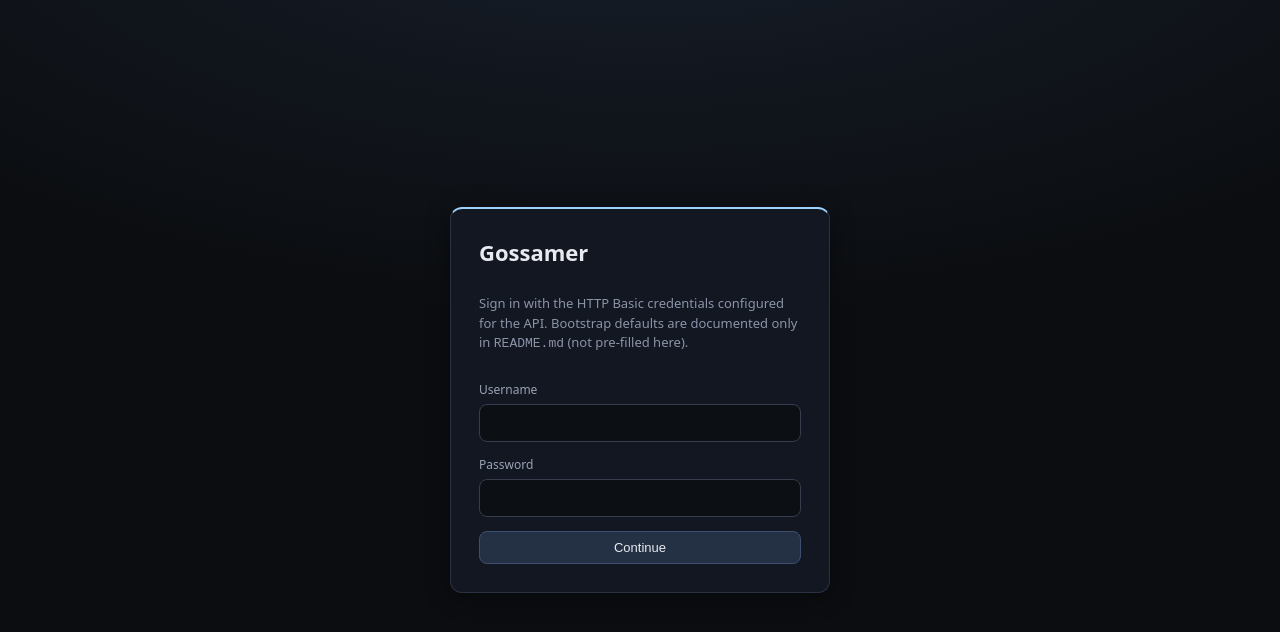
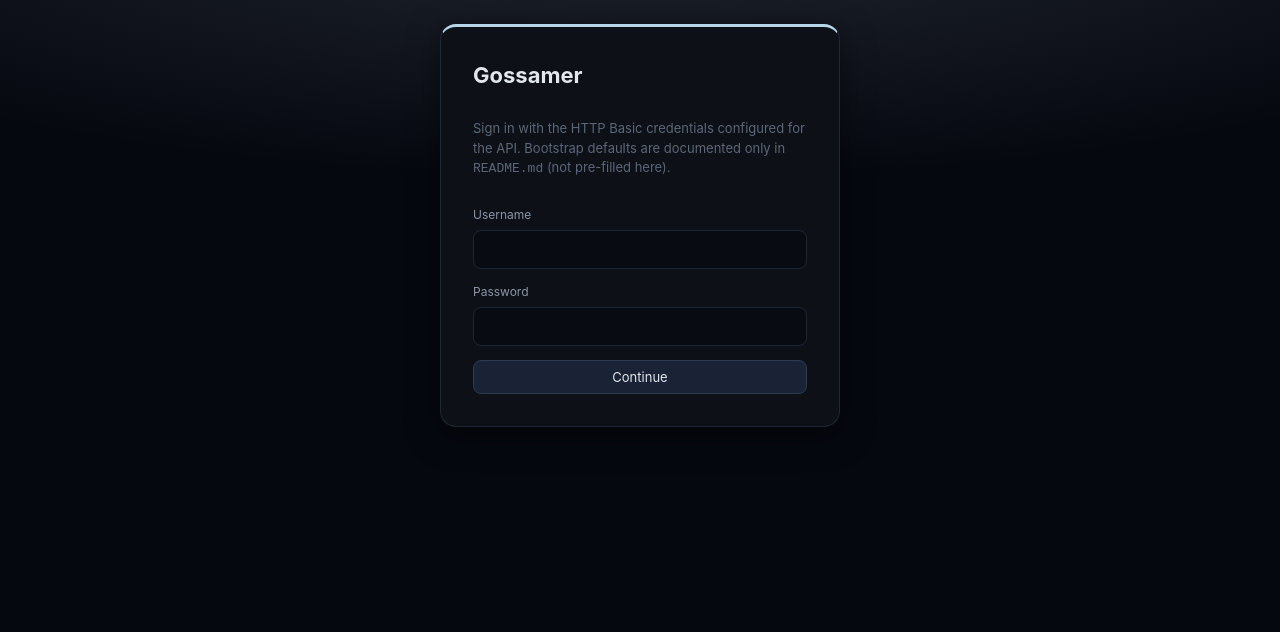
Before and after one commit to Moriz82/gossamer, a React (Vite) app in the folder frontend/: page / in a window 1280 px wide. Shown: the top 632 px of the page. Built offline with nearby package versions, Linux system fonts and the light colour scheme.

Commit message:
Overhaul CSS design system with Gossamer silk/web identity

```diff
--- a/frontend/src/styles.css
+++ b/frontend/src/styles.css
@@ -1,53 +1,92 @@
 :root {
-  --sp-1: 4px;  --sp-2: 8px;  --sp-3: 12px;
+  /* Spacing scale */
+  --sp-1: 4px; --sp-2: 8px; --sp-3: 12px;
   --sp-4: 16px; --sp-6: 24px; --sp-8: 32px; --sp-12: 48px;
 
-  --c-bg: #0b0d10;
-  --c-surface: #121722;
-  --c-surface2: #1a2030;
-  --c-border: #2a3142;
-  --c-border-h: #3d4f6f;
-  --c-text: #e8eaef;
-  --c-text-dim: #9aa3b5;
-  --c-text-muted: #8b94a7;
-  --c-accent: #9dd4ff;
-  --c-accent-d: #8ecfff;
-  --c-blue: #2a4a7a;
-  --c-blue-h: #355a94;
-  --c-blue-border: #4a74b8;
-  --c-danger: #4a2028;
-  --c-danger-h: #5c2832;
-  --c-danger-border: #8a3444;
-  --c-input-bg: #0c0f14;
-  --c-input-border: #353d4f;
-  --c-btn-bg: #243044;
-  --c-btn-border: #3d4f6f;
-  --c-btn-hover: #2c3a52;
+  /* Core darks - deeper, richer */
+  --c-bg: #060810;
+  --c-surface: #0d1117;
+  --c-surface2: #151b27;
+  --c-surface3: #1c2333;
 
-  --r-sm: 6px;  --r-md: 8px;  --r-lg: 12px;
+  /* Gossamer accent - silk/thread colors */
+  --c-silk: #b8d4e8;
+  --c-silk-dim: #7a9bb5;
+  --c-silk-glow: rgba(184, 212, 232, 0.15);
+  --c-thread: rgba(184, 212, 232, 0.08);
+
+  /* Keep backward compat aliases */
+  --c-accent: var(--c-silk);
+  --c-accent-d: var(--c-silk-dim);
+  --c-text: #e2e6ed;
+  --c-text-dim: #8b95a8;
+  --c-text-muted: #5c6678;
+
+  /* Borders */
+  --c-border: #1e2535;
+  --c-border-h: #2d3a4f;
+
+  /* Buttons */
+  --c-btn-bg: #1a2236;
+  --c-btn-border: #2d3a4f;
+  --c-btn-hover: #232e42;
+  --c-blue: #2563eb;
+  --c-blue-h: #3b82f6;
+  --c-blue-border: #60a5fa;
+
+  /* Danger */
+  --c-danger: #991b1b;
+  --c-danger-h: #b91c1c;
+  --c-danger-border: #dc2626;
+
+  /* Inputs */
+  --c-input-bg: #080b12;
+  --c-input-border: #1e2535;
+
+  /* Severity palette */
+  --c-crit: #ff4757;
+  --c-high: #ff6b6b;
+  --c-med: #ffa502;
+  --c-low: #7bed9f;
+  --c-info: #70a1ff;
+
+  /* Radii */
+  --r-sm: 6px; --r-md: 8px; --r-lg: 12px; --r-xl: 16px;
+
+  /* Transitions */
   --tr-fast: 150ms ease;
-  --sh-card: 0 1px 3px rgba(0,0,0,0.3), 0 0 0 1px var(--c-border);
+  --tr-med: 250ms ease;
+
+  /* Shadows */
+  --sh-card: 0 2px 8px rgba(0,0,0,0.4), 0 0 0 1px var(--c-border);
+  --sh-elevated: 0 8px 32px rgba(0,0,0,0.5);
+  --sh-glow: 0 0 12px 2px var(--c-silk-glow);
   --sh-toast: 0 8px 24px rgba(0,0,0,0.45);
 }
 
-* {
-  box-sizing: border-box;
+*, *::before, *::after { box-sizing: border-box; }
+
+html, body {
+  margin: 0;
+  padding: 0;
+  background: var(--c-bg);
+  color: var(--c-text);
+  font-family: 'Inter', -apple-system, BlinkMacSystemFont, 'Segoe UI', Roboto, sans-serif;
+  font-size: 13px;
+  line-height: 1.5;
+  -webkit-font-smoothing: antialiased;
 }
-html,
-body,
+
 #root {
   margin: 0;
   height: 100%;
-  font-family:
-    ui-sans-serif,
-    system-ui,
-    Segoe UI,
-    Roboto,
-    Helvetica,
-    Arial;
-  background: var(--c-bg);
-  color: var(--c-text);
 }
+
+/* Custom scrollbars */
+::-webkit-scrollbar { width: 6px; height: 6px; }
+::-webkit-scrollbar-track { background: transparent; }
+::-webkit-scrollbar-thumb { background: var(--c-border-h); border-radius: 3px; }
+::-webkit-scrollbar-thumb:hover { background: var(--c-silk-dim); }
 
 .app-shell {
   display: flex;
@@ -60,9 +99,10 @@
   display: flex;
   align-items: center;
   gap: 16px;
-  padding: 10px 16px;
-  background: linear-gradient(180deg, #141821 0%, #10141c 100%);
+  padding: 10px 20px;
+  background: linear-gradient(180deg, var(--c-surface2) 0%, var(--c-surface) 100%);
   border-bottom: 1px solid var(--c-border);
+  box-shadow: 0 1px 0 var(--c-thread);
   flex-shrink: 0;
 }
 
@@ -70,11 +110,15 @@
   display: flex;
   align-items: center;
   gap: 8px;
-  font-weight: 650;
-  letter-spacing: 0.06em;
+  font-weight: 700;
+  letter-spacing: 0.08em;
   text-transform: uppercase;
-  font-size: 13px;
-  color: var(--c-accent);
+  font-size: 14px;
+  color: var(--c-silk);
+  transition: all var(--tr-fast);
+}
+.brand:hover {
+  text-shadow: 0 0 12px var(--c-silk-glow);
 }
 .brand-logo {
   flex-shrink: 0;
@@ -104,19 +148,9 @@
 }
 
 .tab.active {
-  background: #1e2636;
+  background: var(--c-surface2);
   border-color: var(--c-border-h);
   color: var(--c-text);
-}
-
-button.ghost {
-  background: transparent;
-  border: 1px solid #3d4a5f;
-  color: var(--c-text-dim);
-}
-
-button.ghost:hover {
-  background: rgba(255, 255, 255, 0.05);
 }
 
 .main-area {
@@ -136,11 +170,13 @@
   align-items: flex-start;
   max-width: 640px;
   margin: 0 auto;
+  color: var(--c-text);
 }
 
 .error-boundary pre {
   white-space: pre-wrap;
   font-size: 13px;
+  color: var(--c-text-dim);
 }
 
 .settings-table-wrap {
@@ -152,22 +188,35 @@
 
 .settings-table {
   width: 100%;
-  border-collapse: collapse;
-  font-size: 13px;
+  border-collapse: separate;
+  border-spacing: 0;
 }
 
-.settings-table th,
+.settings-table th {
+  text-align: left;
+  padding: 8px 12px;
+  font-size: 11px;
+  text-transform: uppercase;
+  letter-spacing: 0.05em;
+  color: var(--c-text-muted);
+  background: var(--c-surface2);
+  border-bottom: 1px solid var(--c-border);
+  font-weight: 600;
+}
+
 .settings-table td {
   padding: 8px 12px;
-  text-align: left;
   border-bottom: 1px solid var(--c-border);
+  font-size: 13px;
   vertical-align: top;
 }
 
-.settings-table th {
-  background: var(--c-surface);
-  color: var(--c-text-dim);
-  font-weight: 600;
+.settings-table tr:hover td {
+  background: rgba(255,255,255,0.02);
+}
+
+.settings-table tr:nth-child(even) td {
+  background: rgba(0,0,0,0.15);
 }
 
 .settings-table tr:last-child td {
@@ -191,6 +240,7 @@
   font-size: 13px;
   z-index: 50;
   box-shadow: var(--sh-toast);
+  color: var(--c-text);
   animation: toast-in 200ms ease-out;
 }
 
@@ -201,22 +251,22 @@
   justify-content: center;
   padding: 24px;
   background:
-    radial-gradient(ellipse 80% 60% at 50% -20%, rgba(120, 170, 255, 0.12), transparent),
+    radial-gradient(ellipse 80% 60% at 50% -20%, var(--c-silk-glow), transparent),
     var(--c-bg);
 }
 
 .login-card {
   width: 100%;
-  max-width: 380px;
+  max-width: 400px;
   background: var(--c-surface);
   border: 1px solid var(--c-border);
-  border-top: 2px solid var(--c-accent);
-  border-radius: var(--r-lg);
-  padding: 28px;
+  border-top: 3px solid var(--c-silk);
+  border-radius: var(--r-xl);
+  padding: 32px;
   display: flex;
   flex-direction: column;
   gap: 14px;
-  box-shadow: 0 4px 24px rgba(0,0,0,0.4);
+  box-shadow: var(--sh-elevated);
 }
 
 .login-card h1 {
@@ -242,7 +292,7 @@
 }
 
 .login-error {
-  color: #ff9b9b;
+  color: var(--c-high);
   margin: 0;
   font-size: 13px;
 }
@@ -276,20 +326,20 @@
   align-items: center;
   padding: 10px 12px;
   border-bottom: 1px solid var(--c-border);
-  background: #0f131a;
+  background: var(--c-surface);
 }
 
 .graph-panel .cy {
   min-height: 360px;
   height: 100%;
-  background: #0c0e13;
+  background: var(--c-bg);
   border-right: 1px solid var(--c-border);
 }
 
 .graph-inspector {
   padding: 12px;
   overflow: auto;
-  background: #10141c;
+  background: var(--c-surface);
 }
 
 .graph-inspector h3 {
@@ -308,7 +358,7 @@
 .panel-block h2 {
   margin: 24px 0 8px;
   font-size: 15px;
-  color: #b8c1d4;
+  color: var(--c-silk-dim);
 }
 
 .panel-block h2:first-child {
@@ -363,22 +413,21 @@
   font-size: 13px;
 }
 
-input,
-textarea,
-select {
+input, textarea, select {
   background: var(--c-input-bg);
   border: 1px solid var(--c-input-border);
   border-radius: var(--r-md);
-  padding: 8px 10px;
+  padding: 8px 12px;
   color: var(--c-text);
   font-size: 13px;
-  transition: background var(--tr-fast), border-color var(--tr-fast), color var(--tr-fast), box-shadow var(--tr-fast);
+  font-family: inherit;
+  transition: all var(--tr-fast);
 }
 
 input:focus, textarea:focus, select:focus {
-  border-color: var(--c-accent);
+  border-color: var(--c-silk);
   outline: none;
-  box-shadow: 0 0 0 2px rgba(157,212,255,0.15);
+  box-shadow: 0 0 0 3px var(--c-silk-glow);
 }
 
 textarea {
@@ -429,6 +478,7 @@
   font-size: 12px;
   overflow: auto;
   white-space: pre-wrap;
+  color: var(--c-text);
 }
 
 .panel-msg.tall {
@@ -446,31 +496,40 @@
 }
 
 button {
+  padding: 8px 16px;
+  border-radius: var(--r-md);
+  border: 1px solid var(--c-btn-border);
   background: var(--c-btn-bg);
   color: var(--c-text);
-  border: 1px solid var(--c-btn-border);
-  border-radius: var(--r-md);
-  padding: 8px 14px;
+  font-size: 13px;
   cursor: pointer;
-  font-size: 13px;
-  transition: background var(--tr-fast), border-color var(--tr-fast), color var(--tr-fast), box-shadow var(--tr-fast);
+  transition: all var(--tr-fast);
+  font-family: inherit;
 }
 
-button:hover {
+button:hover:not(:disabled) {
   background: var(--c-btn-hover);
+  border-color: var(--c-silk-dim);
 }
 
 button:active:not(:disabled) {
   transform: scale(0.98);
 }
 
+button:disabled {
+  opacity: 0.4;
+  cursor: not-allowed;
+}
+
 button.primary {
   background: var(--c-blue);
   border-color: var(--c-blue-border);
+  color: white;
 }
 
-button.primary:hover {
+button.primary:hover:not(:disabled) {
   background: var(--c-blue-h);
+  box-shadow: var(--sh-glow);
 }
 
 button.danger {
@@ -478,8 +537,19 @@
   border-color: var(--c-danger-border);
 }
 
-button.danger:hover {
+button.danger:hover:not(:disabled) {
   background: var(--c-danger-h);
+}
+
+button.ghost {
+  background: transparent;
+  border-color: transparent;
+  color: var(--c-text-dim);
+}
+
+button.ghost:hover:not(:disabled) {
+  color: var(--c-text);
+  background: rgba(255,255,255,0.04);
 }
 
 .muted {
@@ -518,16 +588,27 @@
   accent-color: var(--c-accent);
 }
 
-/* ── Card containers ── */
+/* -- Card containers -- */
 .card {
   background: var(--c-surface);
   border: 1px solid var(--c-border);
+  border-top: 2px solid var(--c-border-h);
   border-radius: var(--r-lg);
   padding: var(--sp-6);
   margin-bottom: var(--sp-6);
   box-shadow: var(--sh-card);
+  transition: border-color var(--tr-fast);
+}
+.card:hover {
+  border-color: var(--c-border-h);
 }
 .card h2:first-child, .card h3:first-child { margin-top: 0; }
+
+.danger-card {
+  border-color: var(--c-danger-border);
+  border-top-color: var(--c-danger-border);
+  background: rgba(153, 27, 27, 0.08);
+}
 
 .card-head {
   display: flex;
@@ -575,6 +656,7 @@
   background: rgba(0, 0, 0, 0.2);
 }
 
+/* -- Severity badges -- */
 .sev {
   display: inline-block;
   font-size: 11px;
@@ -586,23 +668,22 @@
   border: 1px solid transparent;
 }
 
-.sev-high {
-  color: #ffb4b4;
-  background: rgba(180, 60, 60, 0.25);
-  border-color: rgba(255, 120, 120, 0.35);
+.sev-critical,
+.sev-high,
+.sev-medium,
+.sev-low,
+.sev-info {
+  padding: 2px 8px;
+  border-radius: 0 var(--r-sm) var(--r-sm) 0;
+  font-size: 11px;
+  font-weight: 600;
+  text-transform: uppercase;
 }
-
-.sev-medium {
-  color: #ffd79b;
-  background: rgba(180, 120, 40, 0.2);
-  border-color: rgba(255, 200, 100, 0.3);
-}
-
-.sev-low {
-  color: #b8e0c8;
-  background: rgba(60, 120, 80, 0.2);
-  border-color: rgba(120, 200, 140, 0.25);
-}
+.sev-critical { color: var(--c-crit); background: rgba(255,71,87,0.1); border-left: 3px solid var(--c-crit); }
+.sev-high { color: var(--c-high); background: rgba(255,107,107,0.1); border-left: 3px solid var(--c-high); }
+.sev-medium { color: var(--c-med); background: rgba(255,165,2,0.1); border-left: 3px solid var(--c-med); }
+.sev-low { color: var(--c-low); background: rgba(123,237,159,0.1); border-left: 3px solid var(--c-low); }
+.sev-info { color: var(--c-info); background: rgba(112,161,255,0.1); border-left: 3px solid var(--c-info); }
 
 .sev-unknown {
   color: var(--c-text-dim);
@@ -615,8 +696,8 @@
   font-size: 11px;
   padding: 2px 8px;
   border-radius: var(--r-sm);
-  background: rgba(120, 170, 255, 0.12);
-  border: 1px solid rgba(120, 170, 255, 0.28);
+  background: var(--c-silk-glow);
+  border: 1px solid rgba(184, 212, 232, 0.2);
   color: var(--c-accent-d);
   text-transform: lowercase;
 }
@@ -689,12 +770,7 @@
   margin: var(--sp-2) 0 0;
 }
 
-.danger-card {
-  border-color: var(--c-danger-border);
-  background: rgba(74, 32, 40, 0.15);
-}
-
-/* ── Toolbar groups ── */
+/* -- Toolbar groups -- */
 .toolbar-group {
   display: flex;
   align-items: center;
@@ -713,13 +789,13 @@
   border-radius: var(--r-sm);
 }
 
-/* ── Inspector panel ── */
+/* -- Inspector panel -- */
 .inspector-empty { color: var(--c-text-muted); font-size: 13px; font-style: italic; }
 .inspector-header { display: flex; align-items: center; gap: var(--sp-2); margin-bottom: var(--sp-3); }
 .inspector-kind {
   font-size: 10px; text-transform: uppercase; letter-spacing: 0.06em;
   padding: 2px var(--sp-2); border-radius: var(--r-sm);
-  background: rgba(157,212,255,0.1); color: var(--c-accent);
+  background: var(--c-silk-glow); color: var(--c-accent);
 }
 .inspector-label { font-size: 14px; font-weight: 600; color: var(--c-text); word-break: break-word; }
 .inspector-id {
@@ -739,7 +815,7 @@
 }
 .inspector-edge-endpoints { font-size: 12px; color: var(--c-text-dim); margin-top: var(--sp-2); }
 
-/* ── Crawl progress ── */
+/* -- Crawl progress -- */
 .crawl-progress {
   grid-column: 1 / -1;
   margin-top: var(--sp-3);
@@ -757,7 +833,7 @@
 }
 .crawl-progress-bar {
   height: 100%;
-  background: var(--c-accent);
+  background: var(--c-silk);
   border-radius: 3px;
   transition: width 200ms ease;
 }
@@ -778,16 +854,80 @@
   text-overflow: ellipsis;
 }
 
-/* ── Toast animation ── */
+/* -- Animations -- */
 @keyframes toast-in {
   from { opacity: 0; transform: translateY(12px); }
   to   { opacity: 1; transform: translateY(0); }
 }
 
-/* ── Table hover ── */
-.settings-table tr:hover td { background: rgba(255,255,255,0.02); }
+@keyframes silk-shimmer {
+  0% { background-position: -200% 0; }
+  100% { background-position: 200% 0; }
+}
+.loading-silk {
+  background: linear-gradient(90deg, transparent, var(--c-thread), transparent);
+  background-size: 200% 100%;
+  animation: silk-shimmer 1.5s ease-in-out infinite;
+}
 
-/* ── Color swatch ── */
+@keyframes web-pulse {
+  0%, 100% { box-shadow: 0 0 0 0 var(--c-silk-glow); }
+  50% { box-shadow: 0 0 12px 4px var(--c-silk-glow); }
+}
+
+@keyframes panel-fade-in {
+  from { opacity: 0; transform: translateY(8px); }
+  to { opacity: 1; transform: translateY(0); }
+}
+.panel-enter { animation: panel-fade-in 200ms ease-out; }
+
+@keyframes fade-in {
+  from { opacity: 0; }
+  to { opacity: 1; }
+}
+
+/* -- Utility classes -- */
+.badge {
+  display: inline-flex;
+  align-items: center;
+  padding: 1px 8px;
+  font-size: 11px;
+  font-weight: 600;
+  border-radius: 999px;
+  background: var(--c-surface3);
+  color: var(--c-text-dim);
+  border: 1px solid var(--c-border);
+}
+.badge-silk {
+  background: var(--c-silk-glow);
+  color: var(--c-silk);
+  border-color: rgba(184,212,232,0.2);
+}
+
+.status-dot {
+  display: inline-block;
+  width: 8px;
+  height: 8px;
+  border-radius: 50%;
+  margin-right: 6px;
+}
+.status-dot.green { background: #22c55e; box-shadow: 0 0 6px rgba(34,197,94,0.4); }
+.status-dot.yellow { background: #eab308; box-shadow: 0 0 6px rgba(234,179,8,0.4); }
+.status-dot.red { background: #ef4444; box-shadow: 0 0 6px rgba(239,68,68,0.4); }
+.status-dot.blue { background: var(--c-info); box-shadow: 0 0 6px rgba(112,161,255,0.4); }
+.status-dot.gray { background: var(--c-text-muted); }
+
+.empty-state {
+  padding: var(--sp-8);
+  text-align: center;
+  color: var(--c-text-muted);
+  font-size: 14px;
+  border: 1px dashed var(--c-border);
+  border-radius: var(--r-lg);
+  background: rgba(0,0,0,0.15);
+}
+
+/* -- Color swatch -- */
 .color-swatch {
   display: inline-block; width: 14px; height: 14px;
   border-radius: 3px; vertical-align: middle;
```
